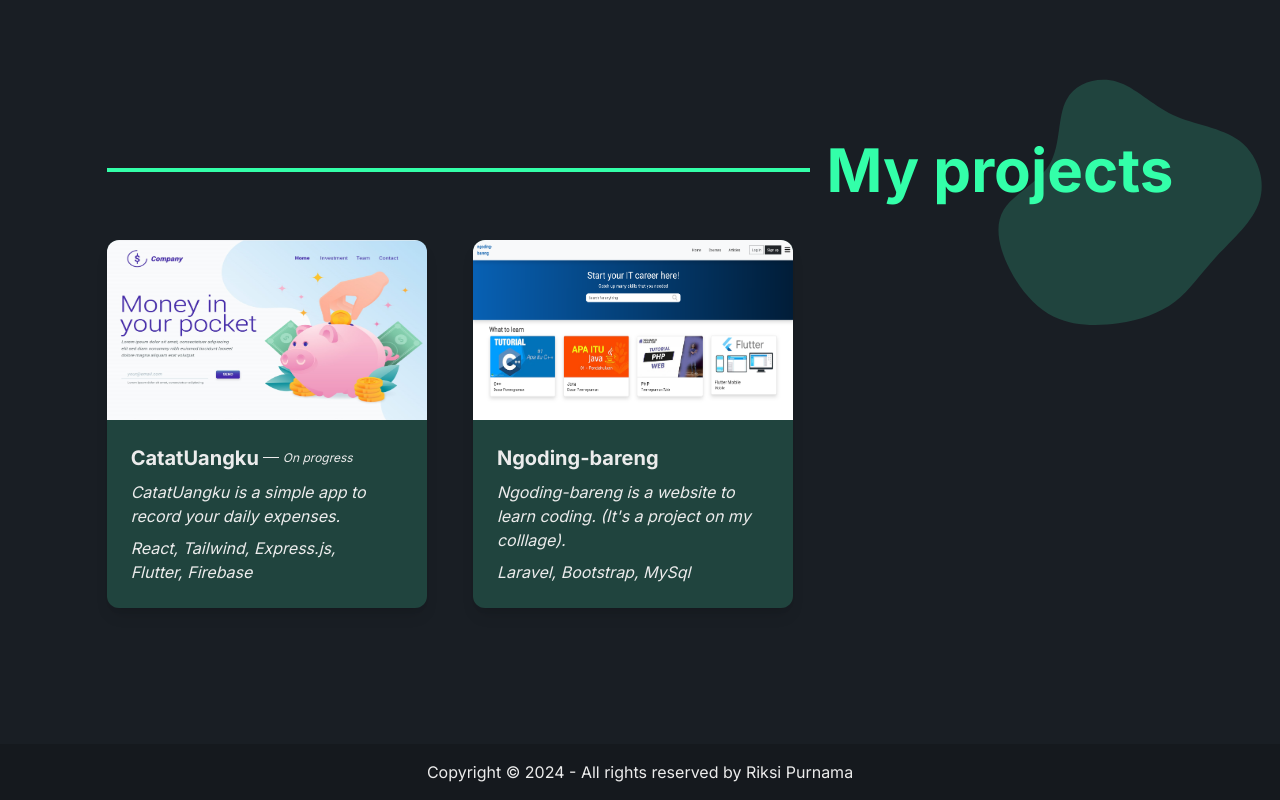
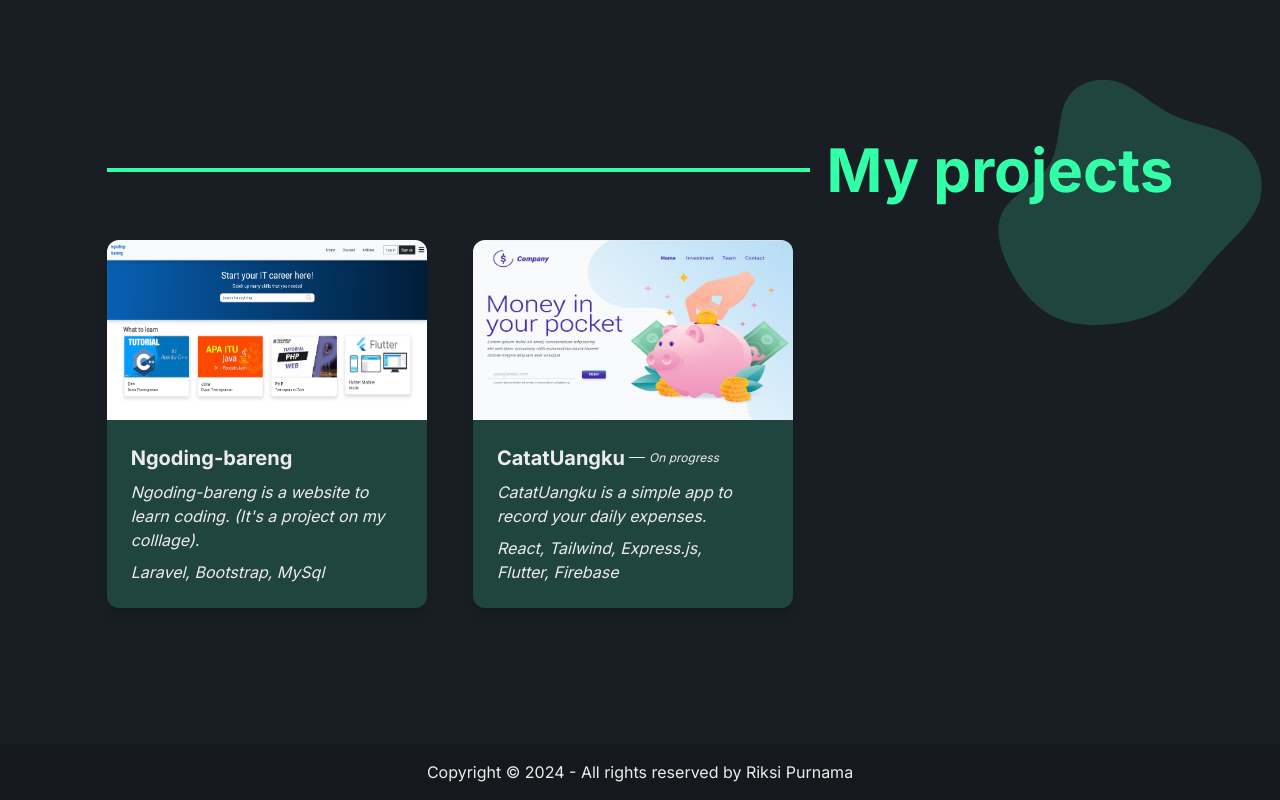
Before and after one commit to siwakasen/porto-web, a website: page index.html in a window 1280 px wide. Shown: the part 1606-2406 px from the top of the page. Drawn offline with Linux system fonts and the light colour scheme.

Commit message:
fix order-first

```diff
--- a/index.html
+++ b/index.html
@@ -272,8 +272,8 @@
                 </div>
               </div>
             </a>
-              <a href="https://ngodingbareng.my.id/" target="_blank" class="group">
-                <div class="card rounded-xl shadow-lg overflow-hidden mx-auto xl:mx-0 max-w-80 order-first ">
+              <a href="https://ngodingbareng.my.id/" target="_blank" class="group order-first">
+                <div class="card rounded-xl shadow-lg overflow-hidden mx-auto xl:mx-0 max-w-80 ">
                   <div class="flex justify-center bg-[#20443E]">
                       <img src="img/ngodingbareng.png" class="aspect-video group-hover:scale-110 transition-all duration-300" alt="ngodingbareng">
                     </div>
```
